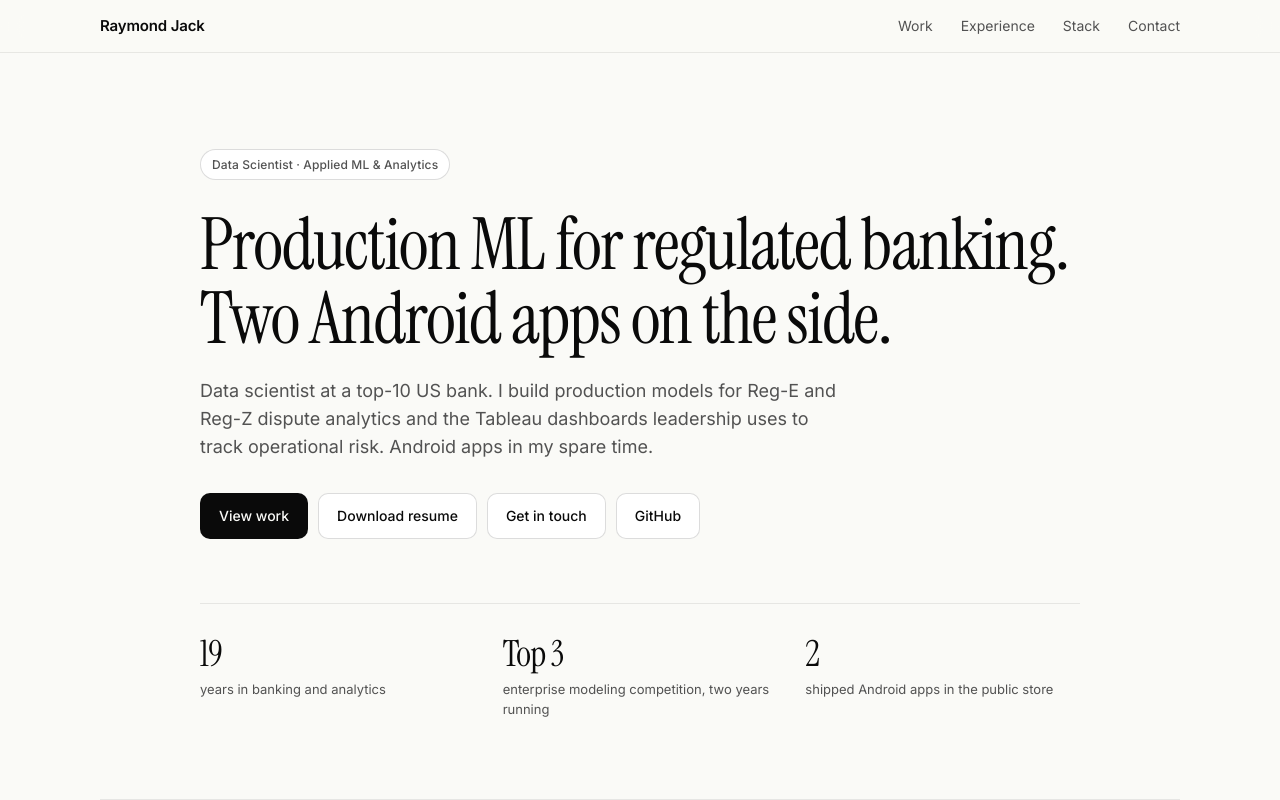
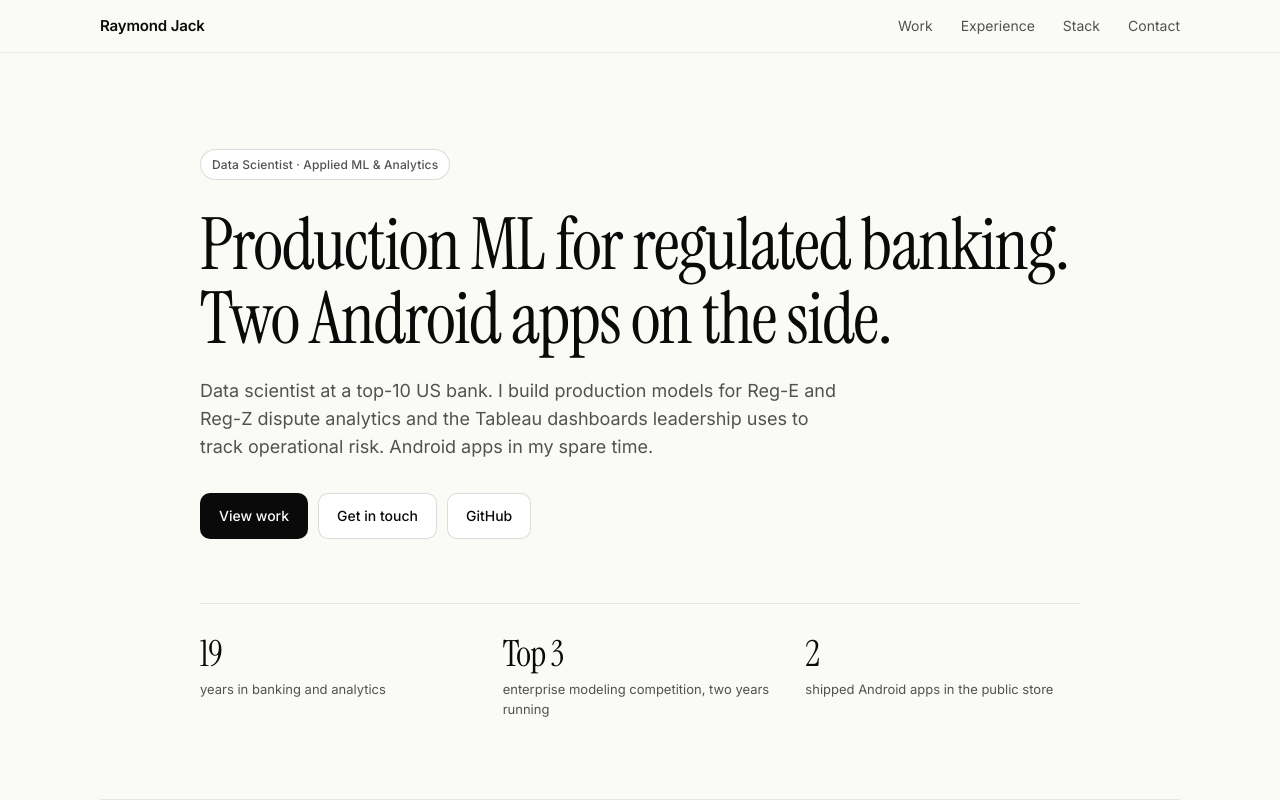
Before and after one commit to rjcb-commits/ray-portfolio, a Next.js app: page / in a window 1280 px wide. Shown: the top 800 px of the page. Built offline with nearby package versions, Linux system fonts and the light colour scheme.

Commit message:
Drop the resume download button
Pulled per Raymond's preference. Project split into Selected work / Outside the day job stays.

```diff
--- a/app/page.tsx
+++ b/app/page.tsx
@@ -144,9 +144,6 @@ export default function HomePage() {
           <a className="btn primary" href="#apps">
             View work
           </a>
-          <a className="btn secondary" href="/RaymondJack_Resume.pdf" download>
-            Download resume
-          </a>
           <a className="btn secondary" href="mailto:rayjackcb@gmail.com">
             Get in touch
           </a>
```
